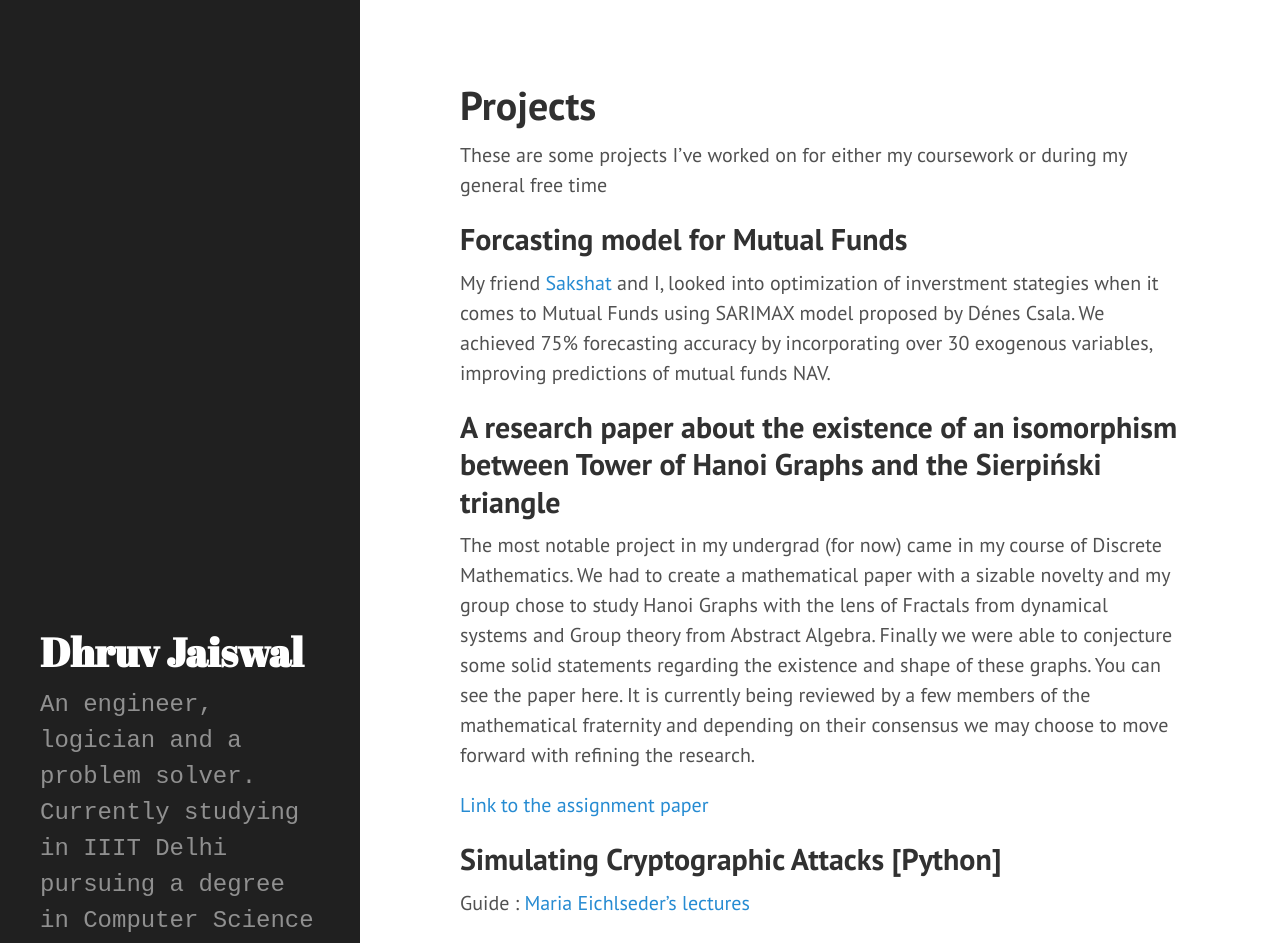
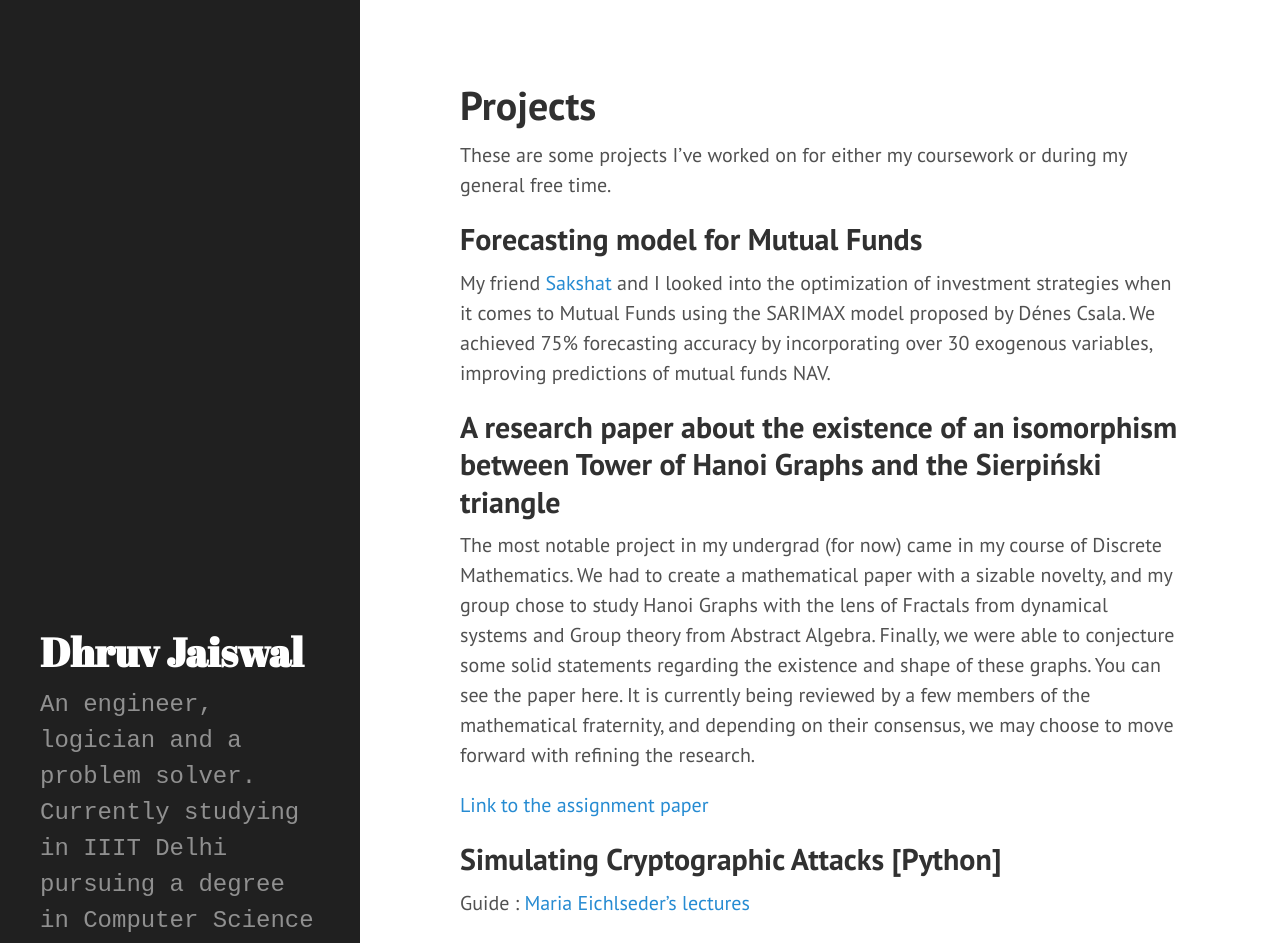
Before and after one commit to CobaltIII/CobaltIII.github.io, a Jekyll site: the page built from projects.md, in a window 1280 px wide and 1400 px high. Shown: the top 943 px of the window. Built offline with Jekyll 4.4.1, drawn with Linux system fonts in a browser that asks for light colours; some of the changed text lies outside the part shown.

Commit message:
Update projects.md

```diff
--- a/projects.md
+++ b/projects.md
@@ -4,28 +4,28 @@ title: Projects
 permalink: /projects/
 ---
 
-These are some projects I've worked on for either my coursework or during my general free time
+These are some projects I've worked on for either my coursework or during my general free time.
 
-## Forcasting model for Mutual Funds
+## Forecasting model for Mutual Funds
 
-My friend [Sakshat](https://sak-drago.github.io/) and I, looked into optimization of inverstment stategies when it comes to Mutual Funds using SARIMAX model proposed by Dénes Csala. We achieved 75% forecasting accuracy by incorporating over 30 exogenous variables, improving predictions of mutual funds NAV.
+My friend [Sakshat](https://sak-drago.github.io/) and I looked into the optimization of investment strategies when it comes to Mutual Funds using the SARIMAX model proposed by Dénes Csala. We achieved 75% forecasting accuracy by incorporating over 30 exogenous variables, improving predictions of mutual funds NAV.
 
 ## A research paper about the existence of an isomorphism between Tower of Hanoi Graphs and the Sierpiński triangle
 
-The most notable project in my undergrad (for now) came in my course of Discrete Mathematics. We had to create a mathematical paper with a sizable novelty and my group chose to study Hanoi Graphs with the lens of Fractals from dynamical systems and Group theory from Abstract Algebra. Finally we were able to conjecture some solid statements regarding the existence and shape of these graphs. You can see the paper here. It is currently being reviewed by a few members of the mathematical fraternity and depending on their consensus we may choose to move forward with refining the research.
+The most notable project in my undergrad (for now) came in my course of Discrete Mathematics. We had to create a mathematical paper with a sizable novelty, and my group chose to study Hanoi Graphs with the lens of Fractals from dynamical systems and Group theory from Abstract Algebra. Finally, we were able to conjecture some solid statements regarding the existence and shape of these graphs. You can see the paper here. It is currently being reviewed by a few members of the mathematical fraternity, and depending on their consensus, we may choose to move forward with refining the research.
 
 [Link to the assignment paper](https://drive.google.com/file/d/1oxlfG0qY88_6upTzsKx8dzTCHZnCTZwO/view?usp=sharing)
 
 ## Simulating Cryptographic Attacks [Python]
 Guide : [Maria Eichlseder’s lectures](https://www.youtube.com/playlist?list=PLfX_2xRB__0OhOzA-rl6kvnLCCtrRoS7x)
 
-Demonstrating the Wiener's Attack on RSA with a small private exponent, using the concept of continued fractions. Also proving the correctness of the attack mathematically.
+Demonstrating the Wiener's Attack on RSA with a small private exponent, using the concept of continued fractions. Also I gave a robust proof of the correctness of the attack mathematically.
 
 [![CobaltIII/Wieners-attack - GitHub](https://gh-card.dev/repos/CobaltIII/Wieners-attack.svg?refresh)](https://github.com/CobaltIII/Wieners-attack)
 
 ## Operating System Shell Functionality Modules [C/C++]
 
-As assignments for the Operating Systems course we had to create multiple modules for functions of the shell of Linux systems like Schedulers using Round Robin policy, Page allocator and a Simple Multithreader.
+As assignments for the Operating Systems course, we had to create multiple modules for functions of the shell of Linux systems like Schedulers using Round Robin policy, Page allocator, and a Simple Multithreader.
 
 [![CobaltIII/OS-assignment-3 - GitHub](https://gh-card.dev/repos/CobaltIII/OS-assignment-3.svg?refresh)](https://github.com/CobaltIII/OS-assignment-3)
 
```
